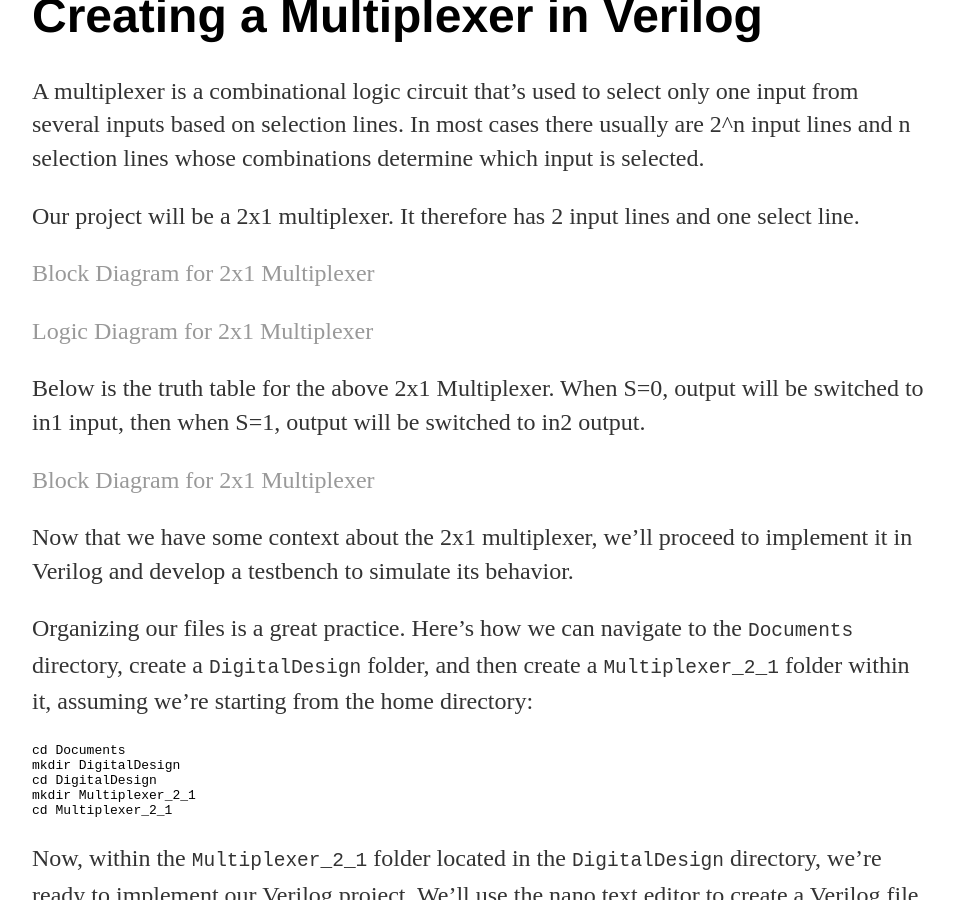
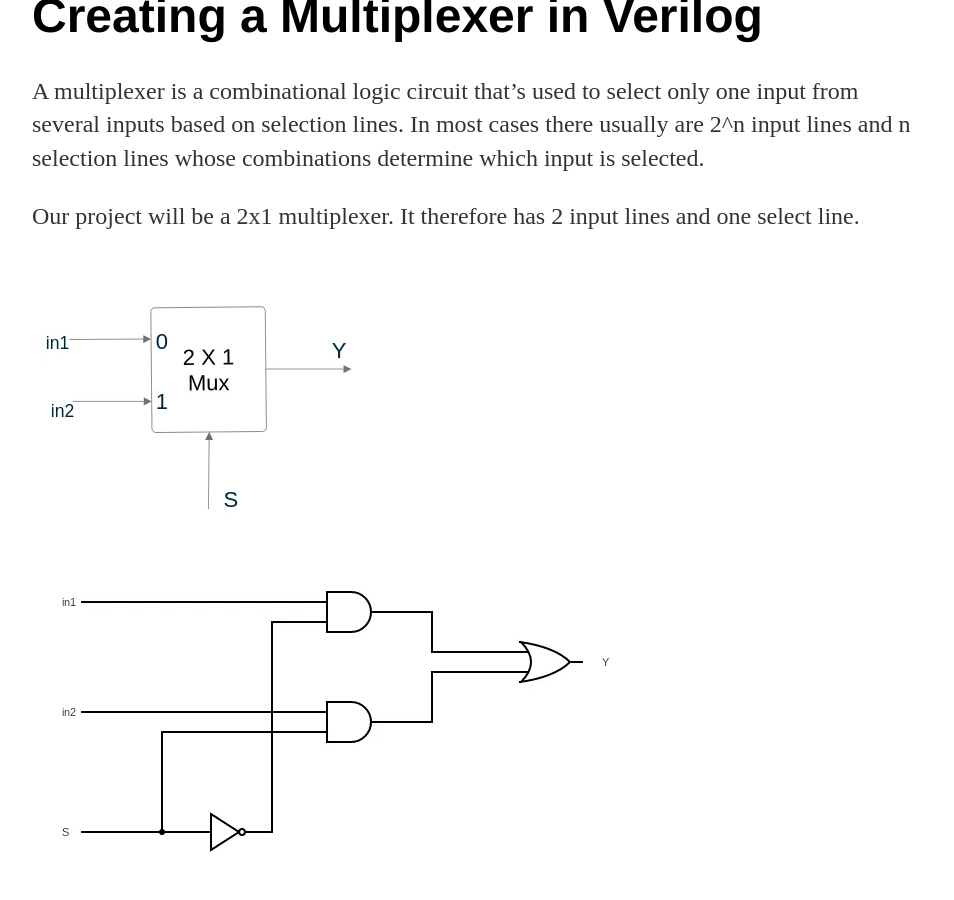
Before and after one commit to kmarulab/kmarulab.github.io, a Jekyll site: the page built from _posts/2024-10-12-kimaru-boruett-iverilog.md, in a window 1280 px wide and 900 px high, scrolled down 1327 px. Shown: the whole window, without its empty margins (160-1114 px from the left). Built offline with Jekyll 4.4.1, drawn with Linux system fonts in a browser that asks for light colours; some of the changed text lies outside the part shown.

Commit message:
More revisions to display images

```diff
--- a/_posts/2024-10-12-kimaru-boruett-iverilog.md
+++ b/_posts/2024-10-12-kimaru-boruett-iverilog.md
@@ -34,13 +34,13 @@ A multiplexer is a combinational logic circuit that’s used to select only one
 
 Our project will be a 2x1 multiplexer. It therefore has 2 input lines and one select line.
 
-[Block Diagram for 2x1 Multiplexer](/assets/iverilog/block_diag_mux.webp)
+![Block Diagram for 2x1 Multiplexer](/assets/iverilog/block_diag_mux.webp)
 
-[Logic Diagram for 2x1 Multiplexer](/assets/iverilog/logic_diag_mux.webp)
+![Logic Diagram for 2x1 Multiplexer](/assets/iverilog/logic_diag_mux.webp)
 
 Below is the truth table for the above 2x1 Multiplexer. When S=0, output will be switched to in1 input, then when S=1, output will be switched to in2 output.
 
-[Block Diagram for 2x1 Multiplexer](/assets/iverilog/truth_table_mux.webp)
+![Block Diagram for 2x1 Multiplexer](/assets/iverilog/truth_table_mux.webp)
 
 Now that we have some context about the 2x1 multiplexer, we’ll proceed to implement it in Verilog and develop a testbench to simulate its behavior.
 
@@ -132,7 +132,7 @@ gtkwave test_2_1mux.vcd
 
 A GTKWave window will appear.
 
-[GTKWave Window After running Command on Terminal](/assets/iverilog/GTKWave_window_one.webp)
+![GTKWave Window After running Command on Terminal](/assets/iverilog/GTKWave_window_one.webp)
 
 Select the Appropriate Module: In the left panel of the GTKWave window, we will see a list of modules. Look for the module associated with our simulation, which in this case is likely named “multiplexer_2_1_tb.” It will be represented with a tree-like icon.
 
@@ -142,7 +142,7 @@ Display Waveforms: Once we’ve selected the signals, the main waveform window w
 
 Adjust the Scale: We can adjust the scale of the waveform to better visualize changes. Use the zoom in and zoom out icons or the scaling options in the GTKWave toolbar to zoom in or out until we can clearly see the waveform changes.
 
-[GTKWave Window with Waveform](/assets/iverilog/GTKWave_window_two.webp)
+![GTKWave Window with Waveform](/assets/iverilog/GTKWave_window_two.webp)
 
 
 At 5ns: The input a becomes 1, and as a result, the output y also becomes 1 because the select pin is set to 0, meaning it selects input a.
```
